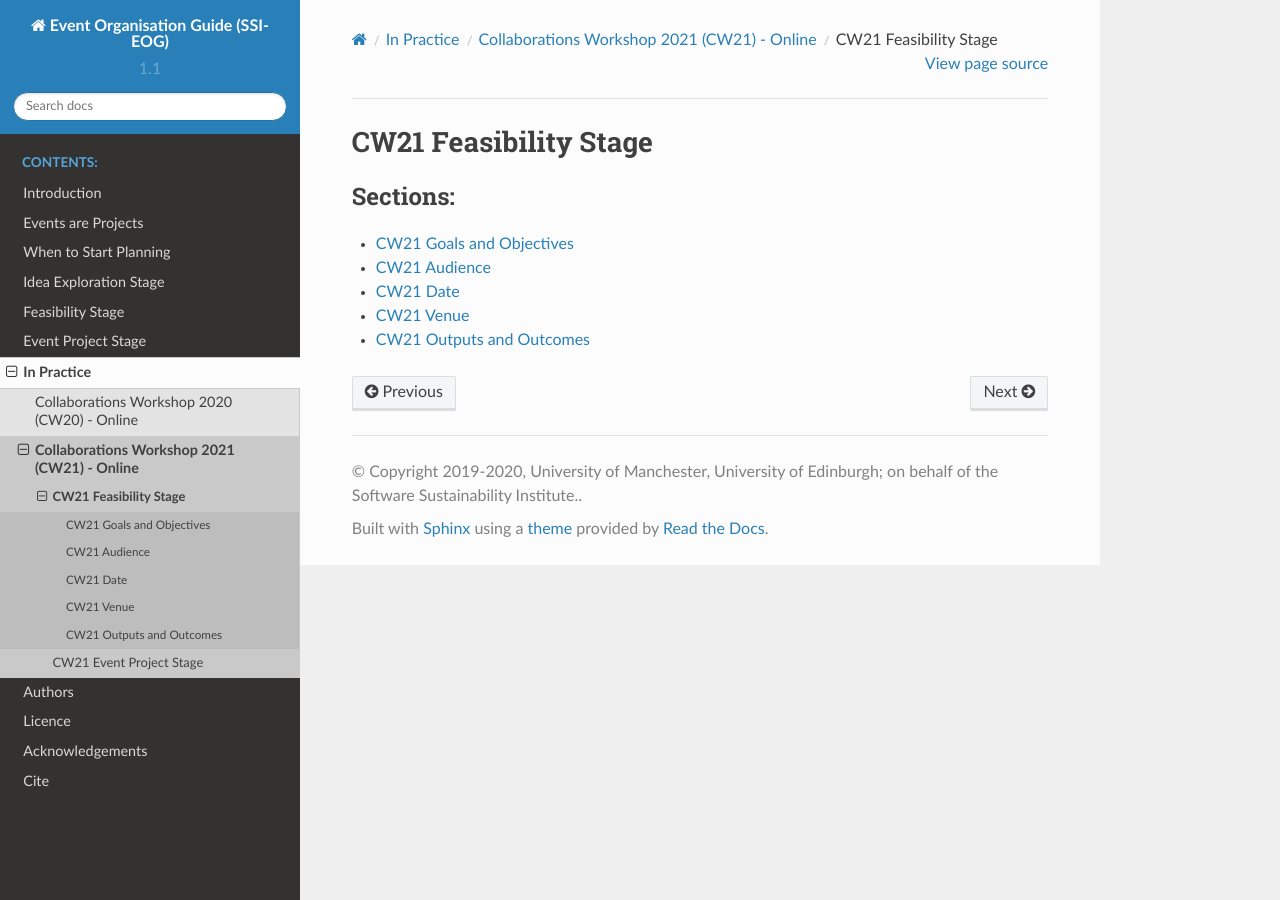
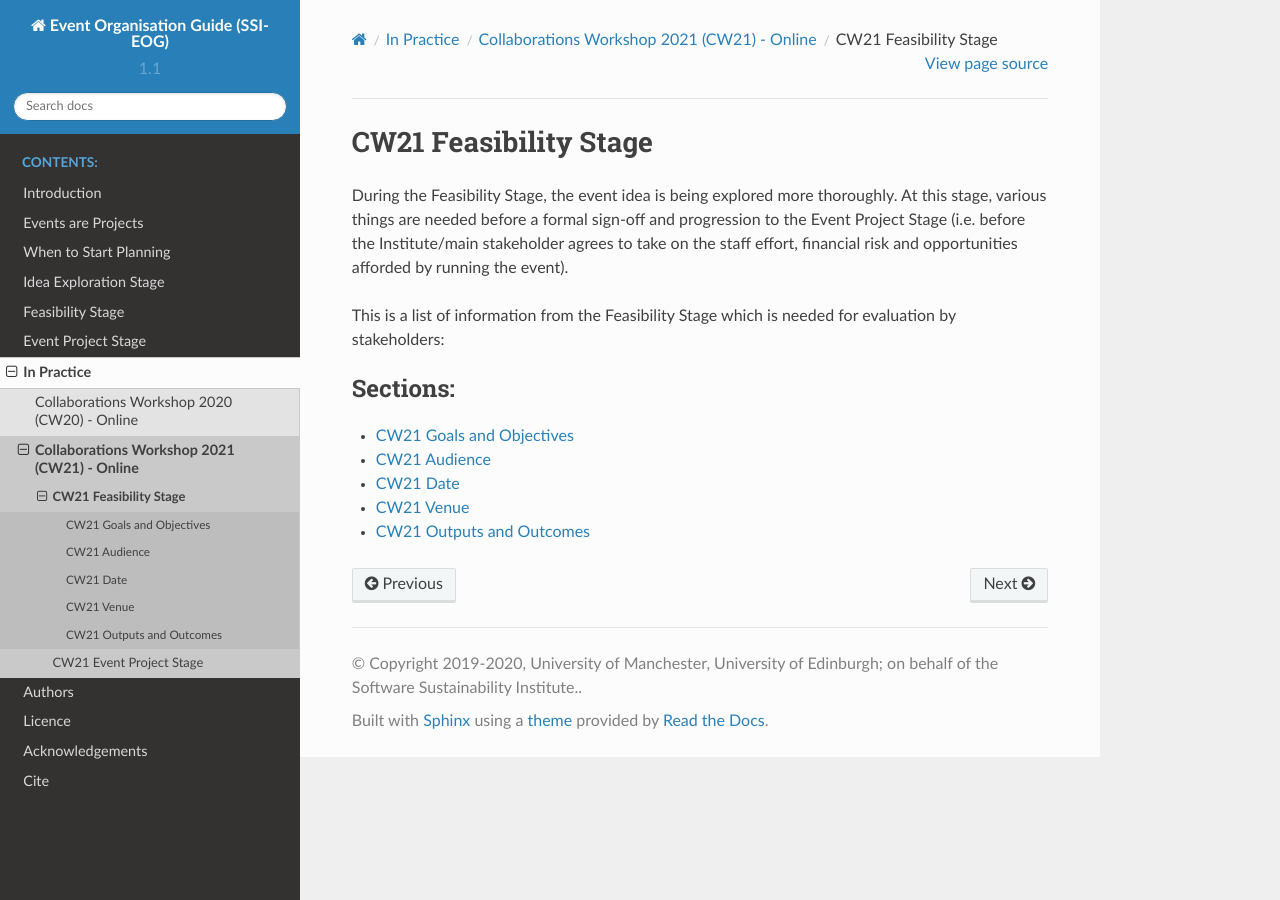
Before and after one commit to softwaresaved/event-organisation-guide, a Sphinx documentation site: the page built from docs/eog/eog-in-practice/cw21/feasibility-stage/feasibility-stage.rst, in a window 1280 px wide. Built offline with Sphinx 7.4.7 and the Read the Docs theme 2.0.0, drawn with Linux system fonts in a browser that asks for light colours.

Commit message:
add feasibility stage summary

```diff
--- a/docs/eog/eog-in-practice/cw21/feasibility-stage/feasibility-stage.rst
+++ b/docs/eog/eog-in-practice/cw21/feasibility-stage/feasibility-stage.rst
@@ -1,8 +1,12 @@
 .. _cw21-feasibility-stage:
 
 CW21 Feasibility Stage
-===================
+========================
 
+During the Feasibility Stage, the event idea is being explored more thoroughly.
+At this stage, various things are needed before a formal sign-off and progression to the Event Project Stage (i.e. before the Institute/main stakeholder agrees to take on the staff effort, financial risk and opportunities afforded by running the event).
+
+This is a list of information from the Feasibility Stage which is needed for evaluation by stakeholders:
 
 
 .. toctree::
```
